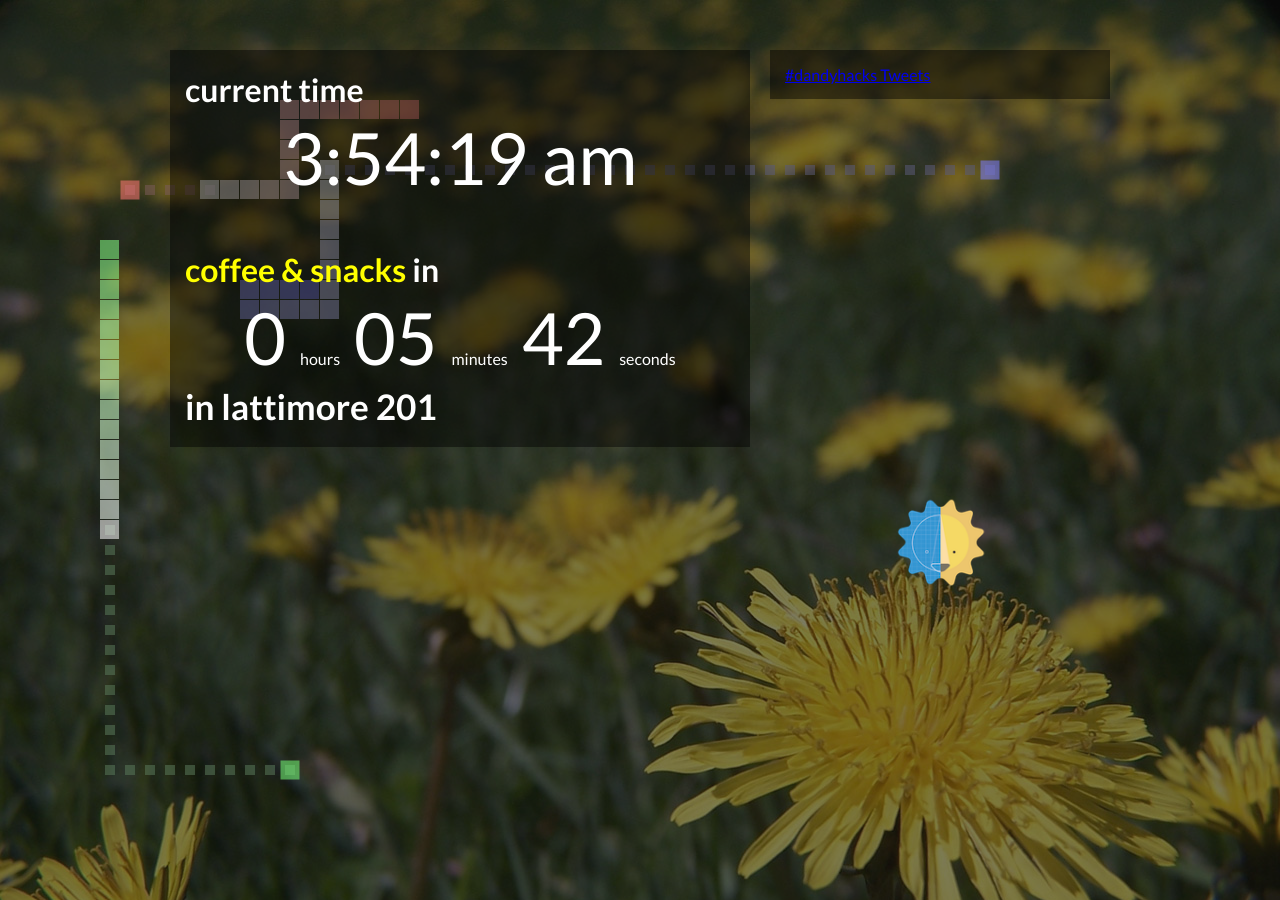
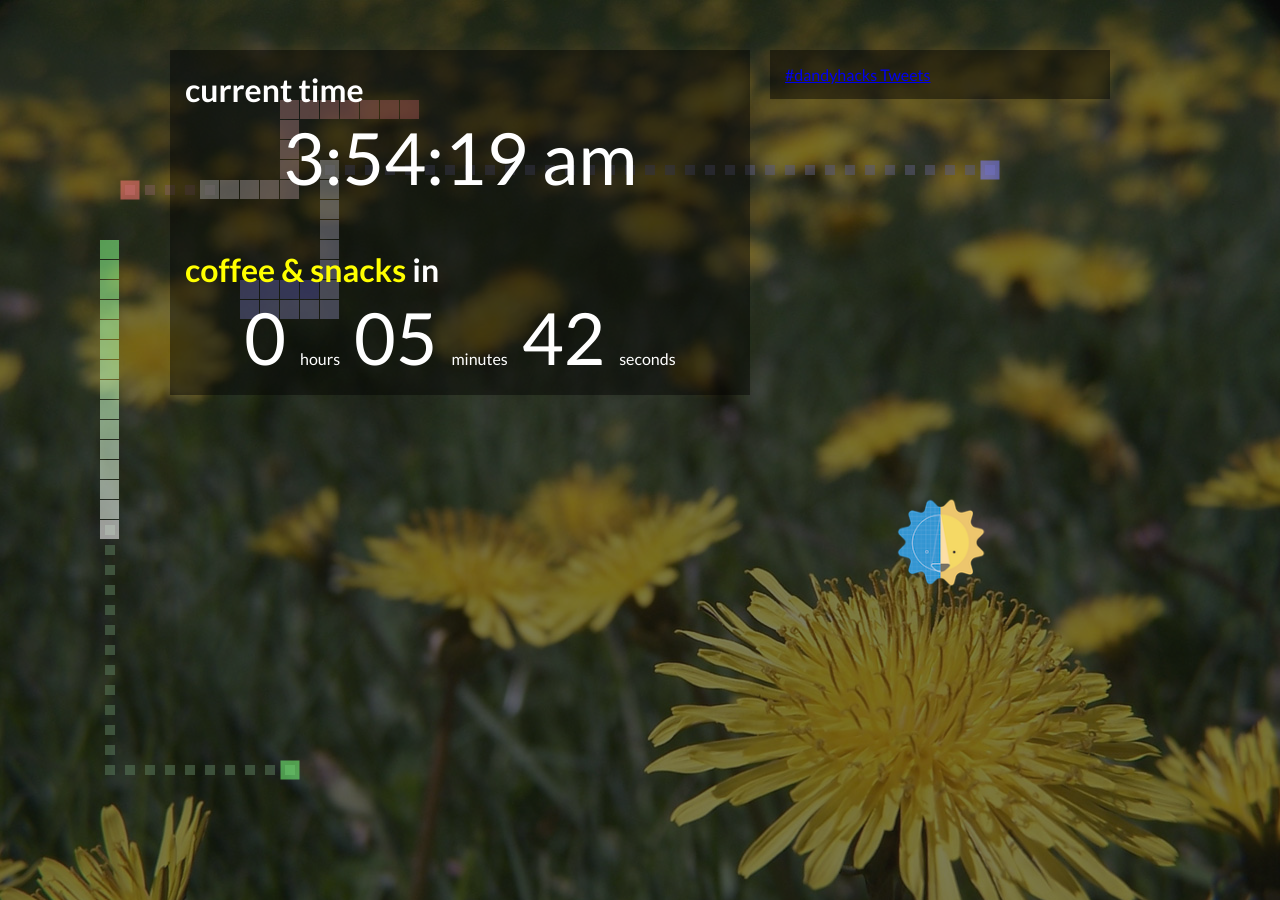
Before and after one commit to RocHack/rochack.org, a Jekyll site: the page hackathon-timer.html, which Jekyll copies as it is, in a window 1280 px wide. Built offline with Jekyll 4.4.1, drawn with Linux system fonts in a browser that asks for light colours; comment, search, counter and statistics services are not loaded.

Commit message:
Remove lattimore

```diff
--- a/hackathon-timer.html
+++ b/hackathon-timer.html
@@ -27,7 +27,7 @@
                     <span id="thing-mins">00</span> <span class="time">minutes</span>
                     <span id="thing-secs">00</span> <span class="time">seconds</span>
                 </div>
-                <h1 style="margin-top: 5px; font-size: 2.2em;"><strong>in lattimore 201</strong></h1>
+                <!-- <h1 style="margin-top: 5px; font-size: 2.2em;"><strong>in lattimore 201</strong></h1> -->
 				<!--
                 <h1>hackathon ends in</h1>
                 <div class="timer">
```
